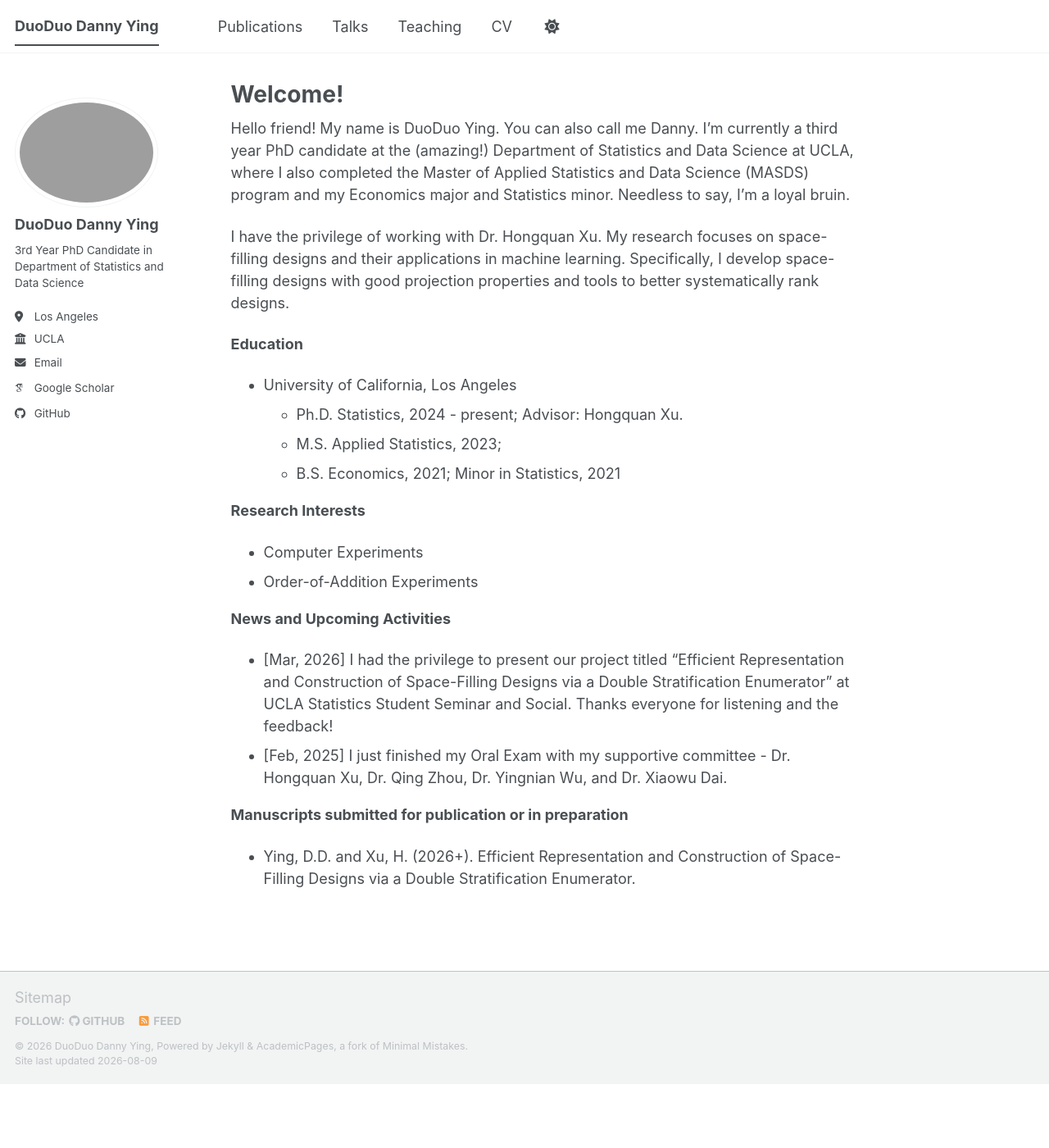
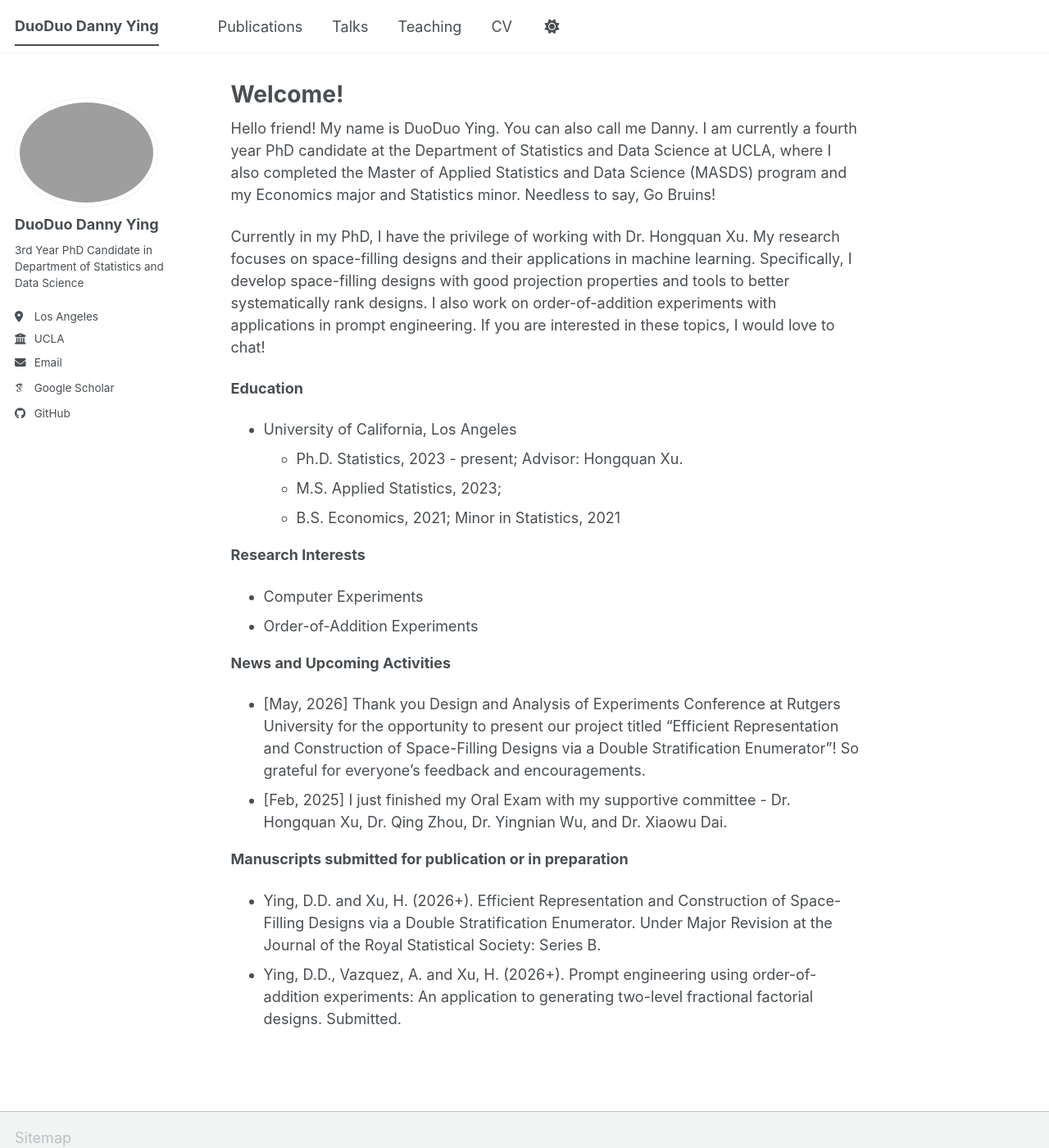
Before and after one commit to dannyduoying/dannyduoying.github.io, a Jekyll site: the page built from _pages/about.md, in a window 1280 px wide and 1400 px high. Shown: the whole window at 82% size. Built offline with Jekyll 4.4.1, drawn with Linux system fonts in a browser that asks for light colours; some web fonts are replaced; a script bundle is joined from its source files by our own code; library files that are not in the unit come from our copies.

Commit message:
Revise about page with updated PhD status and research
Updated personal information and research details, including a change in PhD year and added new research topics.

```diff
--- a/_pages/about.md
+++ b/_pages/about.md
@@ -7,13 +7,13 @@ redirect_from:
   - /about.html
 ---
 
-Hello friend! My name is DuoDuo Ying. You can also call me Danny. I'm currently a third year PhD candidate at the (amazing!) Department of Statistics and Data Science at UCLA, where I also completed the Master of Applied Statistics and Data Science (MASDS) program and my Economics major and Statistics minor. Needless to say, I'm a loyal bruin.
+Hello friend! My name is DuoDuo Ying. You can also call me Danny. I am currently a fourth year PhD candidate at the Department of Statistics and Data Science at UCLA, where I also completed the Master of Applied Statistics and Data Science (MASDS) program and my Economics major and Statistics minor. Needless to say, Go Bruins!
 
-I have the privilege of working with Dr. Hongquan Xu. My research focuses on space-filling designs and their applications in machine learning. Specifically, I develop space-filling designs with good projection properties and tools to better systematically rank designs.
+Currently in my PhD, I have the privilege of working with Dr. Hongquan Xu. My research focuses on space-filling designs and their applications in machine learning. Specifically, I develop space-filling designs with good projection properties and tools to better systematically rank designs. I also work on order-of-addition experiments with applications in prompt engineering. If you are interested in these topics, I would love to chat!
 
 **Education**
 - University of California, Los Angeles
-  - Ph.D. Statistics, 2024 - present; Advisor: Hongquan Xu.
+  - Ph.D. Statistics, 2023 - present; Advisor: Hongquan Xu.
   - M.S. Applied Statistics, 2023;
   - B.S. Economics, 2021; Minor in Statistics, 2021
 
@@ -22,8 +22,9 @@ I have the privilege of working with Dr. Hongquan Xu. My research focuses on spa
 - Order-of-Addition Experiments
 
 **News and Upcoming Activities**
-- [Mar, 2026]  I had the privilege to present our project titled "Efficient Representation and Construction of Space-Filling Designs via a Double Stratification Enumerator" at UCLA Statistics Student Seminar and Social. Thanks everyone for listening and the feedback!
+- [May, 2026]  Thank you Design and Analysis of Experiments Conference at Rutgers University for the opportunity to present our project titled "Efficient Representation and Construction of Space-Filling Designs via a Double Stratification Enumerator"! So grateful for everyone's feedback and encouragements.
 - [Feb, 2025]  I just finished my Oral Exam with my supportive committee - Dr. Hongquan Xu, Dr. Qing Zhou, Dr. Yingnian Wu, and Dr. Xiaowu Dai.
 
 **Manuscripts submitted for publication or in preparation**
-- Ying, D.D. and Xu, H. (2026+). Efficient Representation and Construction of Space-Filling Designs via a Double Stratification Enumerator.
+- Ying, D.D. and Xu, H. (2026+). Efficient Representation and Construction of Space-Filling Designs via a Double Stratification Enumerator. Under Major Revision at the Journal of the Royal Statistical Society: Series B.
+- Ying, D.D., Vazquez, A. and Xu, H. (2026+). Prompt engineering using order-of-addition experiments: An application to generating two-level fractional factorial designs. Submitted.
```
